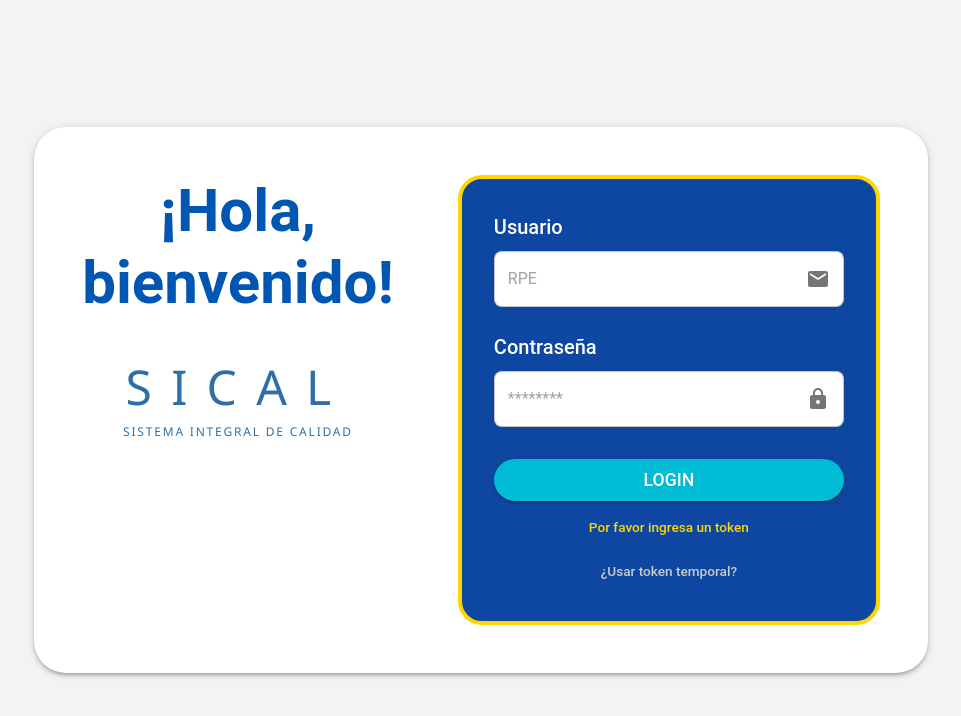
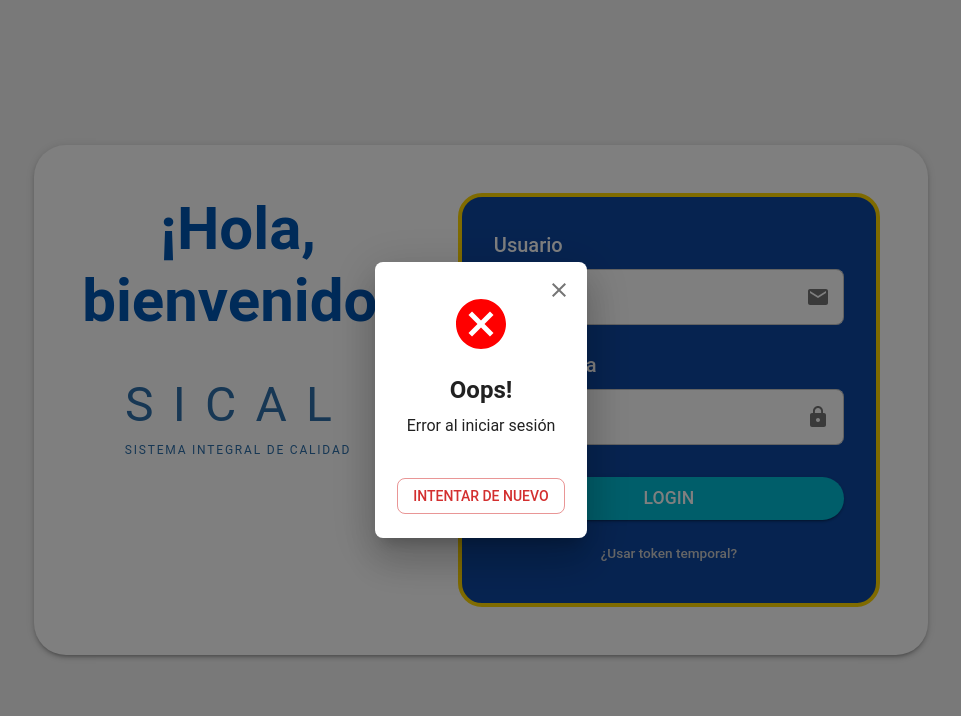
Before and after one commit to ShadowKnSs/sgc_frontend, a React (Create React App) app: page /login in a window 1280 px wide. Both pictures are taken after a click on the button "LOGIN". Shown: the top 716 px of the page, without its empty margins (159-1120 px from the left). Built offline with nearby package versions, Linux system fonts and the light colour scheme; no server answers.

Commit message:
delete y get Usuarios temporales

```diff
--- /dev/null
+++ b/src/components/TemporalUsersList.jsx
@@ -0,0 +1,108 @@
+import React, { useEffect, useState } from "react";
+import axios from "axios";
+import {
+  Card,
+  CardContent,
+  Typography,
+  Divider,
+  Box,
+  IconButton,
+  Tooltip,
+  Chip,
+  Grid,
+  CircularProgress,
+} from "@mui/material";
+import { Delete } from "@mui/icons-material";
+
+const TemporalUsersList = () => {
+  const [users, setUsers] = useState([]);
+  const [loading, setLoading] = useState(true);
+
+  const fetchUsers = async () => {
+    try {
+      const response = await axios.get("http://localhost:8000/api/usuarios-temporales");
+      setUsers(response.data);
+    } catch (error) {
+      console.error("❌ Error al obtener usuarios temporales:", error);
+    } finally {
+      setLoading(false);
+    }
+  };
+
+  const deleteUser = async (id) => {
+    try {
+      await axios.delete(`http://localhost:8000/api/usuarios-temporales/${id}`);
+      setUsers(users.filter((user) => user.idToken !== id));
+    } catch (error) {
+      console.error("❌ Error al eliminar usuario:", error);
+    }
+  };
+
+  useEffect(() => {
+    fetchUsers();
+  }, []);
+
+  if (loading) {
+    return (
+      <Box display="flex" justifyContent="center" mt={5}>
+        <CircularProgress />
+      </Box>
+    );
+  }
+
+  return (
+    <Grid container spacing={3} justifyContent="center" mt={3}>
+      {users.map((user) => (
+        <Grid item key={user.idToken}>
+          <Card
+            sx={{
+              width: 320,
+              padding: 3,
+              backgroundColor: "#F9F8F8",
+              borderRadius: 3,
+              boxShadow: 4,
+              transition: "transform 0.3s ease, box-shadow 0.3s ease",
+              "&:hover": {
+                transform: "scale(1.05)",
+                boxShadow: 8,
+              },
+            }}
+          >
+            <CardContent>
+              <Box sx={{ display: "flex", flexDirection: "column", alignItems: "center", mb: 2 }}>
+                <Typography variant="h6" fontWeight="bold" color="#004A98" noWrap>
+                  {user.token}
+                </Typography>
+                <Typography variant="body2" color="#00B2E3" sx={{ wordBreak: "break-word", mt: 1 }}>
+                  Expira: {new Date(user.expiracion).toLocaleString()}
+                </Typography>
+              </Box>
+
+              <Divider sx={{ my: 2 }} />
+
+              <Box display="flex" justifyContent="center" gap={3}>
+                <Tooltip title="Eliminar">
+                  <IconButton
+                    onClick={() => deleteUser(user.idToken)}
+                    sx={{
+                      color: "#F9B800",
+                      '&:hover': { backgroundColor: "#fbe7a2" },
+                      padding: 1.5,
+                      borderRadius: "50%",
+                      boxShadow: 2,
+                      transition: "all 0.2s ease",
+                    }}
+                  >
+                    <Delete />
+                  </IconButton>
+                </Tooltip>
+              </Box>
+            </CardContent>
+          </Card>
+        </Grid>
+      ))}
+    </Grid>
+  );
+};
+
+export default TemporalUsersList;
--- a/src/components/userForms.jsx
+++ b/src/components/userForms.jsx
@@ -83,7 +83,7 @@ function UserForm({ open, onClose, onSubmit, editingUser }) {
           }
         } catch (error) {
           console.error("Error al generar el token:", error);
-          alert("Fallo en la comunicación con el backend");
+          alert("Fallo en la comunicación con el b ackend");
         }
       };
 
--- a/src/views/login.jsx
+++ b/src/views/login.jsx
@@ -1,16 +1,16 @@
 import React, { useState } from "react";
+import axios from "axios";
 import { useNavigate } from "react-router-dom";
 import {
-  TextField,
-  Button,
-  InputAdornment,
-  Typography,
-  Paper,
-  Box,
-  CircularProgress
+  TextField, Button, InputAdornment, Typography, Paper, Box,
+  CircularProgress, Dialog, DialogContent, DialogActions,
+  IconButton
 } from "@mui/material";
 import EmailIcon from "@mui/icons-material/Email";
 import LockIcon from "@mui/icons-material/Lock";
+import CheckCircleIcon from "@mui/icons-material/CheckCircle";
+import CancelIcon from "@mui/icons-material/Cancel";
+import CloseIcon from "@mui/icons-material/Close";
 
 export default function Login() {
   const [rpe, setRpe] = useState("");
@@ -18,41 +18,79 @@ export default function Login() {
   const [token, setToken] = useState("");
   const [useToken, setUseToken] = useState(false);
   const [loading, setLoading] = useState(false);
-  const [errorMessage, setErrorMessage] = useState("");
+  const [modal, setModal] = useState({
+    open: false,
+    type: "success",
+    title: "",
+    message: ""
+  });
+
   const navigate = useNavigate();
 
-  const handleLogin = async () => {
-    setErrorMessage(""); // limpia mensaje anterior
+  const showModal = (type, title, message) => {
+    setModal({
+      open: true,
+      type,
+      title,
+      message
+    });
+  };
+
+  const handleLoginToken = async () => {
     if (!token.trim()) {
-      setErrorMessage("Por favor ingresa un token");
+      showModal("error", "Token inválido", "Por favor ingresa un token");
       return;
     }
 
     setLoading(true);
-
     try {
       const response = await fetch("http://localhost:8000/api/validar-token", {
         method: "POST",
-        headers: {
-          "Content-Type": "application/json",
-        },
+        headers: { "Content-Type": "application/json" },
         body: JSON.stringify({ token }),
       });
 
       const data = await response.json();
 
       if (response.ok) {
-        navigate("/"); // Redirige si el token es válido
+        localStorage.setItem("rolActivo", JSON.stringify("Auditor"));
+        showModal("success", "¡Token válido!", "Accediendo al sistema...");
+        setTimeout(() => navigate("/"), 1500);
       } else {
-        if (data.message.includes("expirado")) {
-          setErrorMessage(" El token ha expirado");
-        } else {
-          setErrorMessage(" El token no es válido");
-        }
+        const msg = data.message.includes("expirado")
+          ? "El token ha expirado"
+          : "El token no es válido";
+        showModal("error", "Token inválido", msg);
       }
     } catch (error) {
       console.error(error);
-      setErrorMessage("❌ Error al conectar con el servidor");
+      showModal("error", "Error de conexión", "No se pudo conectar con el servidor");
+    } finally {
+      setLoading(false);
+    }
+  };
+
+  const handleLogin = async () => {
+    setLoading(true);
+    try {
+      const response = await axios.post("http://127.0.0.1:8000/api/login", { rpe, password });
+      const { usuario, roles } = response.data;
+
+      localStorage.setItem("usuario", JSON.stringify(usuario));
+      localStorage.setItem("roles", JSON.stringify(roles));
+
+      if (roles.length === 1) {
+        localStorage.setItem("rolActivo", JSON.stringify(roles[0]));
+        showModal("success", "¡Inicio exitoso!", "Redirigiendo al sistema...");
+        setTimeout(() => navigate("/"), 1500);
+      } else if (roles.length > 1) {
+        navigate("/seleccionarRol");
+      } else {
+        showModal("error", "Sin roles", "No se encontraron roles asignados");
+      }
+    } catch (error) {
+      const msg = error.response?.data?.message || "Error al iniciar sesión";
+      showModal("error", "Oops!", msg);
     } finally {
       setLoading(false);
     }
@@ -62,45 +100,22 @@ export default function Login() {
     <Box display="flex" minHeight="100vh" justifyContent="center" alignItems="center" bgcolor="#f3f3f3">
       <Paper elevation={3} sx={{ display: 'flex', p: 6, borderRadius: 4 }}>
 
+        {/* Columna izquierda */}
         <Box textAlign="center" pr={{ md: 8 }} mb={{ xs: 4, md: 0 }}>
           <Typography variant="h2" color="primary" fontWeight="bold">¡Hola,</Typography>
           <Typography variant="h2" color="primary" fontWeight="bold">bienvenido!</Typography>
-          <Box mt={4} textAlign="center">
-            <Typography
-              sx={{
-                fontFamily: '"Segoe UI", Roboto, Helvetica, Arial, sans-serif',
-                fontWeight: 400,
-                fontSize: "3rem",
-                letterSpacing: "0.4em",
-                color: "#2E6FA9",
-              }}
-            >
+          <Box mt={4}>
+            <Typography sx={{ fontSize: "3rem", letterSpacing: "0.4em", color: "#2E6FA9" }}>
               SICAL
             </Typography>
-            <Typography
-              sx={{
-                fontFamily: '"Segoe UI", Roboto, Helvetica, Arial, sans-serif',
-                fontWeight: 300,
-                fontSize: "0.75rem",
-                letterSpacing: "0.15em",
-                color: "#2E6FA9",
-              }}
-            >
+            <Typography sx={{ fontSize: "0.75rem", letterSpacing: "0.15em", color: "#2E6FA9" }}>
               SISTEMA INTEGRAL DE CALIDAD
             </Typography>
           </Box>
         </Box>
 
-        <Box
-          sx={{
-            backgroundColor: "#0D47A1",
-            color: "white",
-            borderRadius: 3,
-            p: 4,
-            width: 350,
-            border: "4px solid #FFD600",
-          }}
-        >
+        {/* Columna derecha */}
+        <Box sx={{ backgroundColor: "#0D47A1", color: "white", borderRadius: 3, p: 4, width: 350, border: "4px solid #FFD600" }}>
           {useToken ? (
             <>
               <Typography variant="h6" mb={1}>Token</Typography>
@@ -119,6 +134,18 @@ export default function Login() {
                 }}
                 sx={{ mb: 3, backgroundColor: "white", borderRadius: 1 }}
               />
+              {loading ? (
+                <Box textAlign="center" mt={2}><CircularProgress sx={{ color: "#00BCD4" }} /></Box>
+              ) : (
+                <Button
+                  fullWidth
+                  variant="contained"
+                  sx={{ backgroundColor: "#00BCD4", mt: 1, borderRadius: 10, fontSize: "1.1rem" }}
+                  onClick={handleLoginToken}
+                >
+                  Validar Token
+                </Button>
+              )}
             </>
           ) : (
             <>
@@ -155,13 +182,8 @@ export default function Login() {
                 }}
                 sx={{ mb: 3, backgroundColor: "white", borderRadius: 1 }}
               />
-            </>
-          )}
-
               {loading ? (
-            <Box textAlign="center" mt={2}>
-              <CircularProgress sx={{ color: "#00BCD4" }} />
-            </Box>
+                <Box textAlign="center" mt={2}><CircularProgress sx={{ color: "#00BCD4" }} /></Box>
               ) : (
                 <Button
                   fullWidth
@@ -172,17 +194,7 @@ export default function Login() {
                   Login
                 </Button>
               )}
-
-          {errorMessage && (
-            <Typography
-              mt={2}
-              fontSize="0.85rem"
-              color="#FFD600"
-              textAlign="center"
-              sx={{ fontWeight: 500 }}
-            >
-              {errorMessage}
-            </Typography>
+            </>
           )}
 
           <Button
@@ -193,6 +205,39 @@ export default function Login() {
             {useToken ? "¿Volver a login por RPE?" : "¿Usar token temporal?"}
           </Button>
         </Box>
+
+        {/* MODAL de éxito/error */}
+        <Dialog open={modal.open} onClose={() => setModal({ ...modal, open: false })}>
+          <IconButton
+            onClick={() => setModal({ ...modal, open: false })}
+            sx={{ position: 'absolute', top: 8, right: 8 }}
+          >
+            <CloseIcon />
+          </IconButton>
+          <DialogContent sx={{ textAlign: 'center', p: 4 }}>
+            {modal.type === "success" ? (
+              <CheckCircleIcon sx={{ fontSize: 60, color: "green" }} />
+            ) : (
+              <CancelIcon sx={{ fontSize: 60, color: "red" }} />
+            )}
+            <Typography variant="h5" mt={2} fontWeight="bold">
+              {modal.title}
+            </Typography>
+            <Typography variant="body1" mt={1}>
+              {modal.message}
+            </Typography>
+          </DialogContent>
+          <DialogActions sx={{ justifyContent: 'center', pb: 3 }}>
+            <Button
+              onClick={() => setModal({ ...modal, open: false })}
+              variant="outlined"
+              color={modal.type === "success" ? "success" : "error"}
+            >
+              {modal.type === "success" ? "Continuar" : "Intentar de nuevo"}
+            </Button>
+          </DialogActions>
+        </Dialog>
+
       </Paper>
     </Box>
   );
--- a/src/views/usersList.jsx
+++ b/src/views/usersList.jsx
@@ -5,6 +5,7 @@ import UserCard from "../components/userCard";
 import UserForm from "../components/userForms";
 import ConfirmDelete from "../components/confirmDelete"; // Importa el diálogo de eliminación
 import ConfirmEdit from "../components/confirmEdit"; // Importa el diálogo de edición
+import TemporalUsersList from "../components/TemporalUsersList";
 
 function UserManagement() {
     const [users, setUsers] = useState([]);
@@ -65,6 +66,10 @@ function UserManagement() {
                     <UserCard key={user.id} user={user} onEdit={() => handleEdit(user)} onDelete={() => handleDeleteClick(user)} />
                 ))}
             </Box>
+            <div>
+            <h2>Usuarios Temporales</h2>
+            <TemporalUsersList />
+            </div>
 
             <Fab
                 color="primary"
@@ -81,6 +86,7 @@ function UserManagement() {
 
             {/* Diálogo de confirmación de edición */}
             <ConfirmEdit open={openEdit} onClose={() => setOpenEdit(false)} entityType="usuario" entityName={userToEdit?.firstName} onConfirm={handleConfirmEdit} />
+
         </Box>
     );
 }
```
Lines whose indentation alone changed are shown as unchanged.
